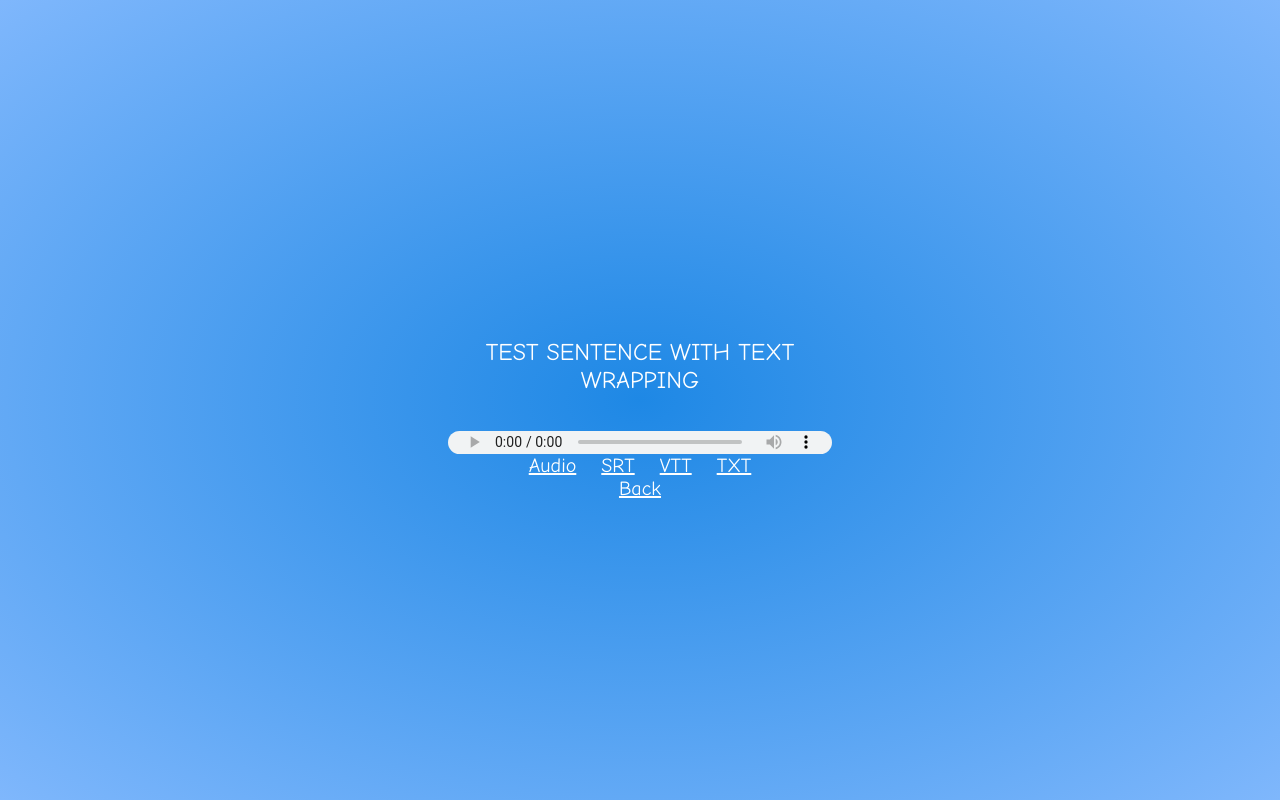
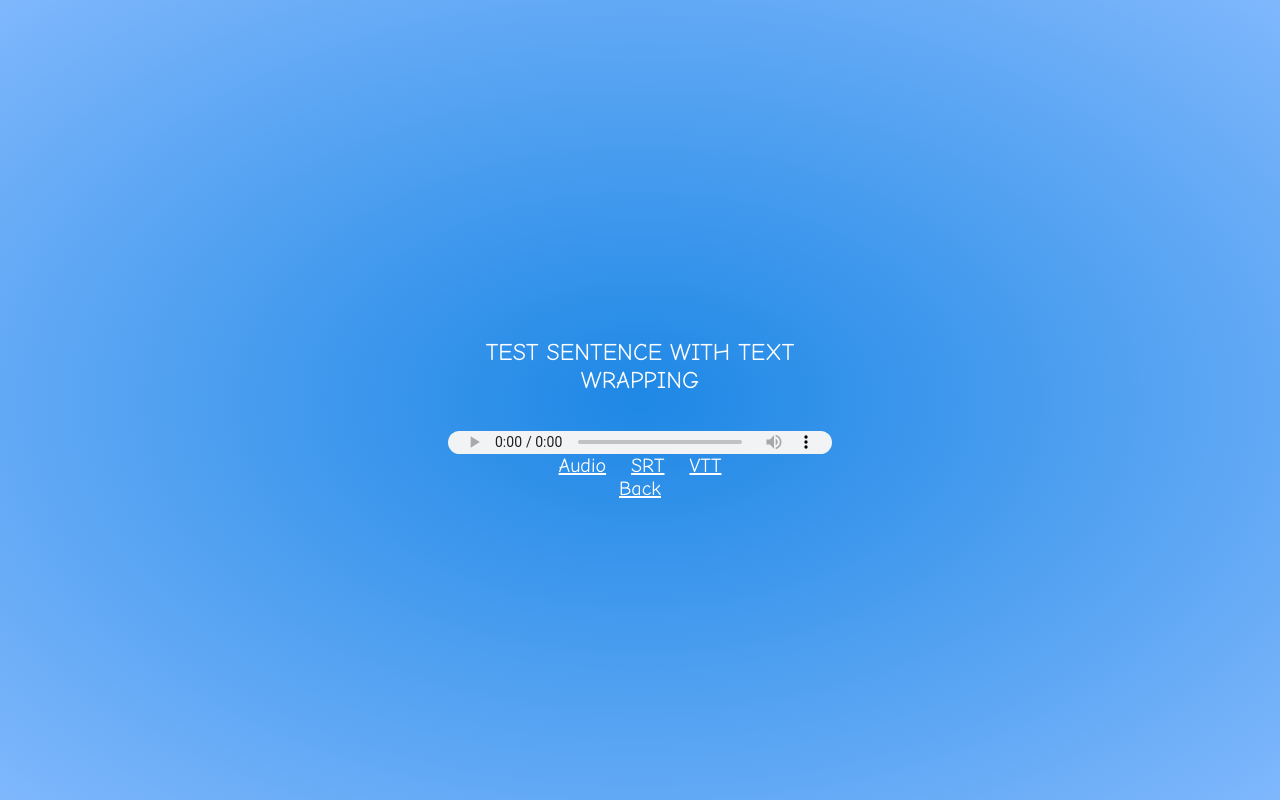
Before and after one commit to ProbablePrime/office-hours, an Eleventy site: page content/episode-page.njk in a window 1280 px wide. Built offline with nearby package versions, Linux system fonts and the light colour scheme; Eleventy itself is replaced by a stand-in of ours; files that its build step writes are made by us from their sources; no server answers.

Commit message:
fix(build): lfs and actions stuff

```diff
--- a/content/episode-page.njk
+++ b/content/episode-page.njk
@@ -66,7 +66,6 @@ permalink: "episodes/{{ episode.title | slugify }}/"
 				<a href="{{episode.audio}}">Audio</a>
 				<a href="{{episode.srt}}">SRT</a>
 				<a href="{{episode.vtt}}">VTT</a>
-				<a href="{{episode.txt}}">TXT</a>
 			</div>
 			<a href="/">Back</a>
 		</div>
```
Also changed, not shown: .github/workflows/deploy.yml, index.html (deleted).
